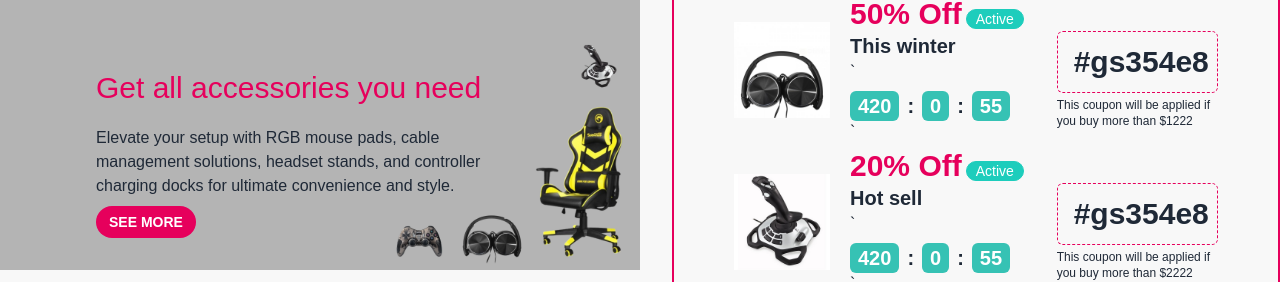
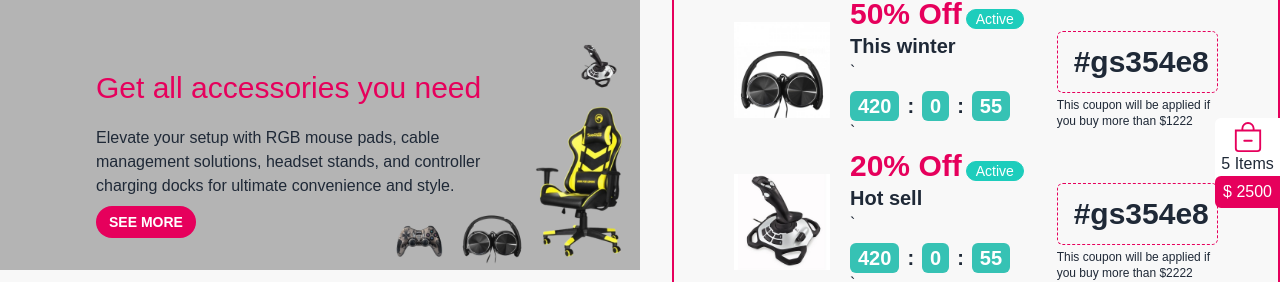
Before and after one commit to mahdimortuza/e_commerce_client, a React (Vite) app: page / in a window 1280 px wide. Shown: the part 202-484 px from the top of the page. Built offline with nearby package versions, Linux system fonts and the light colour scheme; no server answers.

Commit message:
sidebar added

```diff
--- a/src/components/Modal/Modal.jsx
+++ b/src/components/Modal/Modal.jsx
@@ -67,7 +67,9 @@ const Modal = ({ product, isOpen, setIsOpen }) => {
                       <p className="text-md mb-4 text-gray-500">
                         {description}
                       </p>
-                      <Link onClick={closeModal} to="/">
+
+                      {/* this link is for showing product detail according to specific id  */}
+                      <Link onClick={closeModal} to={`/details/${_id}`}>
                         <MainButton text="View details"></MainButton>
                       </Link>
                     </div>
--- a/src/components/ProductCard/ProductCard.jsx
+++ b/src/components/ProductCard/ProductCard.jsx
@@ -15,7 +15,7 @@ const ProductCard = ({ product }) => {
   return (
     <>
       <Modal product={product} isOpen={isOpen} setIsOpen={setIsOpen}></Modal>
-      <div className="rounded-md bg-white p-3 w-64 mx-auto xs:w-full">
+      <div className="rounded-md bg-white p-3 w-64 mx-auto xs:w-full flex flex-col justify-between">
         <div className="relative">
           <img
             onClick={openModal}
@@ -26,8 +26,9 @@ const ProductCard = ({ product }) => {
             Stock: <span className="text-[#e6005c]"> {stock}</span>
           </p>
         </div>
+        {/* price, offer and buy now button */}
+        <div>
           <h3 className="text-[#4B5563] font-bold text-lg">{name}</h3>
-        {/* price, offer and buy now button */}
           <div className="flex justify-between">
             <div className="">
               <h2 className="text-black font-semibold text-sm mt-1">
@@ -39,6 +40,7 @@ const ProductCard = ({ product }) => {
             </button>
           </div>
         </div>
+      </div>
     </>
   );
 };
--- /dev/null
+++ b/src/components/Sidebar/Sidebar.jsx
@@ -0,0 +1,45 @@
+import { RxCross1 } from "react-icons/rx";
+import { BsBagDash } from "react-icons/bs";
+
+const Sidebar = () => {
+  return (
+    <div className="drawer drawer-end z-10">
+      <input id="my-drawer-4" type="checkbox" className="drawer-toggle" />
+      <div className="drawer-content">
+        {/* Page content here */}
+        <div className="flex justify-end fixed top-80 right-0 bg-white rounded-l-md pt-1 cursor-pointer">
+          <label
+            htmlFor="my-drawer-4"
+            className="drawer-button"
+          >
+            <div className="">
+              <BsBagDash className="text-2xl md:text-3xl text-[#e6005c] mx-auto" />
+              <p className="mx-auto  text-center">5 Items</p>
+              <h3 className="bg-[#e6005c] mx-auto text-white rounded-l-md px-2 py-1">
+                $ 2500
+              </h3>
+            </div>
+          </label>
+        </div>
+      </div>
+      <div className="drawer-side">
+        <label
+          htmlFor="my-drawer-4"
+          aria-label="close sidebar"
+          className="drawer-overlay"
+        ></label>
+        <ul className="menu p-4 w-80 min-h-full bg-base-200 text-base-content">
+          {/* Sidebar content here */}
+          <li>
+            <a>Sidebar Item 1</a>
+          </li>
+          <li>
+            <a>Sidebar Item 2</a>
+          </li>
+        </ul>
+      </div>
+    </div>
+  );
+};
+
+export default Sidebar;
--- a/src/pages/Home/Home/Home.jsx
+++ b/src/pages/Home/Home/Home.jsx
@@ -3,9 +3,12 @@ import MainHeader from "../../../components/MainHeader/MainHeader";
 import Header from "../Header/Header";
 import Products from "../AllProducts/Products/Products";
 import { ToastContainer } from "react-toastify";
+import Sidebar from "../../../components/Sidebar/Sidebar";
 
 const Home = () => {
+
   return (
+    <>
       <div className="max-w-[1450px] px-5 md:px-0 mx-auto">
         <Helmet>
           <meta charSet="utf-8" />
@@ -25,6 +28,9 @@ const Home = () => {
         {/* This is for loading all products in tab  */}
         <Products></Products>
       </div>
+
+      <Sidebar></Sidebar>
+    </>
   );
 };
 
--- a/src/pages/ProductDetails/ProductDetails.jsx
+++ b/src/pages/ProductDetails/ProductDetails.jsx
@@ -1,7 +1,14 @@
+// import { useParams } from "react-router-dom";
+// import { useGetSingleProductQuery } from "../../redux/Store/Features/products/productsApi";
+
 const ProductDetails = () => {
+  // const { img, name, stock, price, description, category, tags } = product;
+  // const { data: products, isError, isLoading } = useGetSingleProductQuery(_id);
+  // console.log(products);
+
   return (
     <div className="max-w-[1450px] px-5 md:px-0 mx-auto">
-      <h1>Product details</h1>
+      Product details page
     </div>
   );
 };
--- a/src/redux/Store/Features/products/productsApi.js
+++ b/src/redux/Store/Features/products/productsApi.js
@@ -5,7 +5,10 @@ const productsApi = baseApi.injectEndpoints({
     getProducts: builder.query({
       query: () => "/products",
     }),
+    // getSingleProduct: builder.query({
+    //   query: (_id) => `/products/${_id}`,
+    // }),
   }),
 });
 
-export const { useGetProductsQuery } = productsApi;
+export const { useGetProductsQuery, useGetSingleProductQuery } = productsApi;
--- a/src/routs/Routes.jsx
+++ b/src/routs/Routes.jsx
@@ -19,8 +19,12 @@ export const router = createBrowserRouter([
         path: "/about",
         element: <About></About>,
       },
+      // {
+      //   path: "/details",
+      //   element: <ProductDetails></ProductDetails>,
+      // },
       {
-        path: "/details",
+        path: "/details/:_id",
         element: <ProductDetails></ProductDetails>,
       },
     ],
```
Lines whose indentation alone changed are shown as unchanged.
